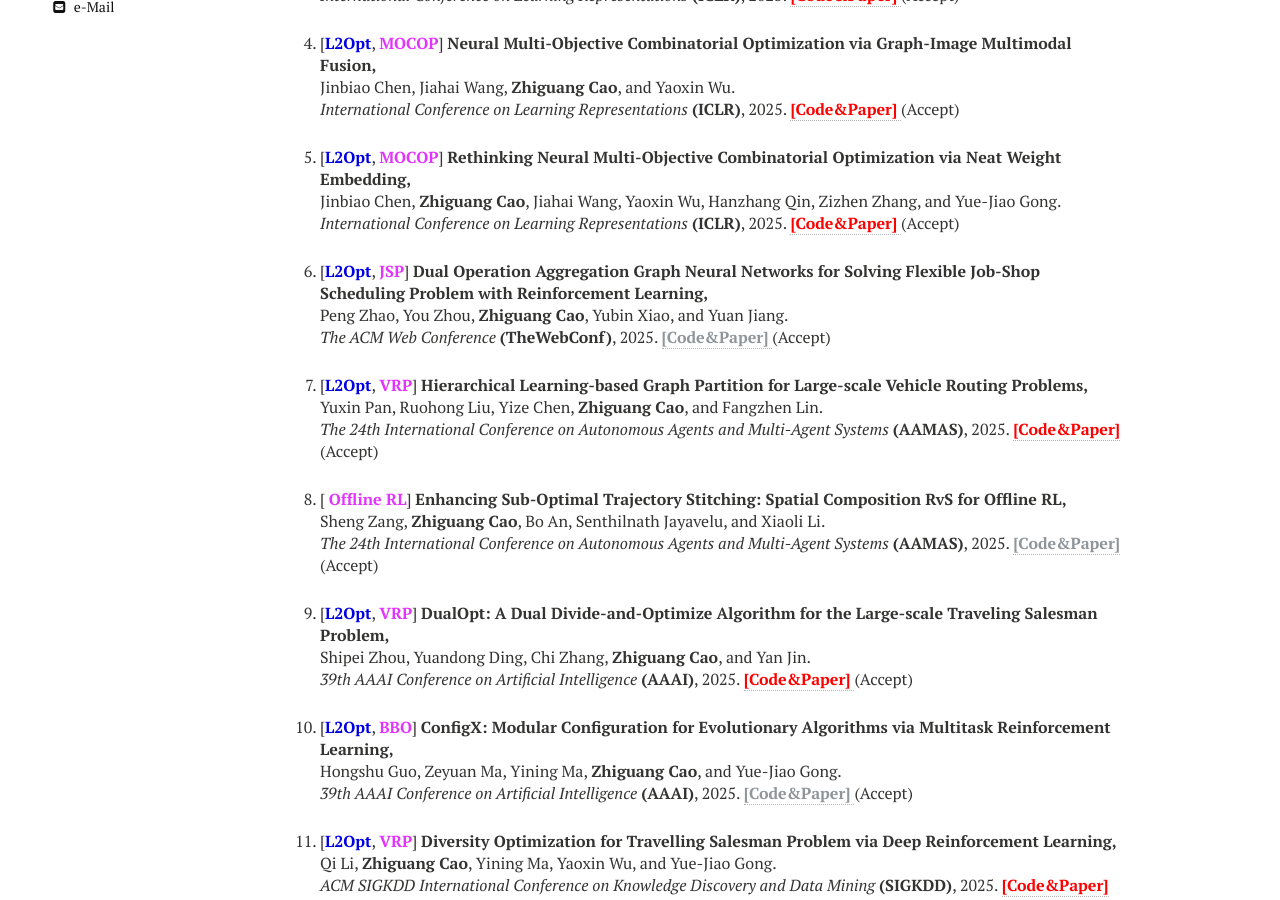
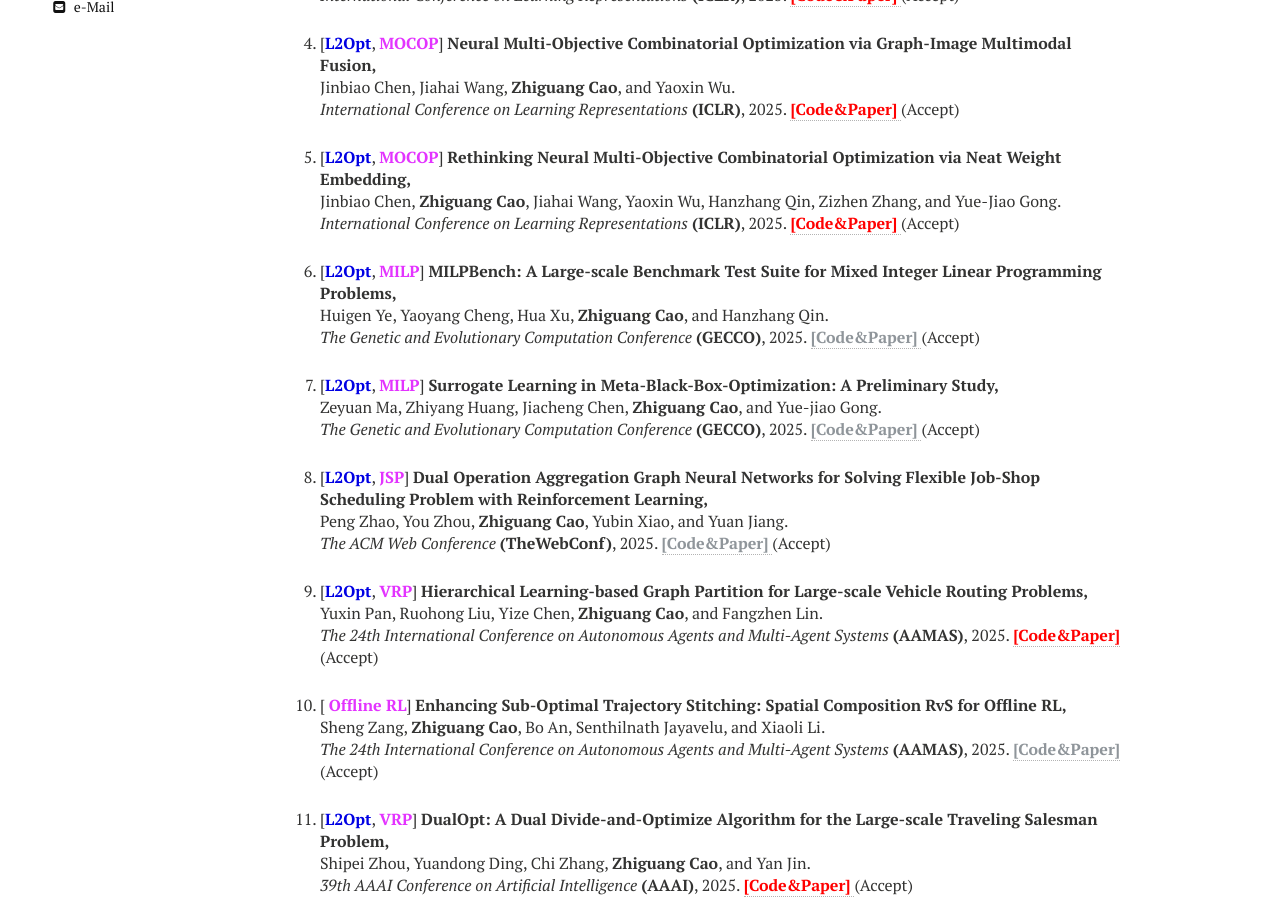
Before and after one commit to zhiguangcaosg/zhiguangcaosg.github.io, a Jekyll site: the page built from publications.md, in a window 1280 px wide and 900 px high, scrolled down 485 px. Built offline with Jekyll 4.4.1, drawn with Linux system fonts in a browser that asks for light colours; nearby versions of some CDN libraries.

Commit message:
Update publications.html

```diff
--- a/_layouts/publications.html
+++ b/_layouts/publications.html
@@ -127,6 +127,22 @@ div.bibtex pre { font-size: 75%; overflow: auto;  width: 100%; padding: 0em 0em;
 [<font color="#0000E3"><b>L2Opt</b></font>, <font color="#E333FF"><b>MOCOP</b></font>] <b>Rethinking Neural Multi-Objective Combinatorial Optimization via Neat Weight Embedding,</b>
 <br> Jinbiao Chen,   <b>Zhiguang Cao</b>, Jiahai Wang, Yaoxin Wu, Hanzhang Qin, Zizhen Zhang, and Yue-Jiao Gong.<br>
 <i> International Conference on Learning Representations</i> <b>(ICLR)</b>, 2025. <a href="https://github.com/bill-cjb/WE" target="_blank"> <font color="#FF0000"><b>[Code&Paper]</b> </font></a> (Accept)
+</p>
+</li>
+
+<li>
+<p>
+[<font color="#0000E3"><b>L2Opt</b></font>, <font color="#E333FF"><b>MILP</b></font>] <b>MILPBench: A Large-scale Benchmark Test Suite for Mixed Integer Linear Programming Problems,</b>
+<br> Huigen Ye, Yaoyang Cheng, Hua Xu, <b>Zhiguang Cao</b>, and Hanzhang Qin. <br>
+<i>  The Genetic and Evolutionary Computation Conference </i> <b>(GECCO)</b>, 2025. <a href="https://zhiguangcaosg.github.io/publications/"> <font color="#8F959A"><b>[Code&Paper]</b> </font></a> (Accept)
+</p>
+</li>
+
+<li>
+<p>
+[<font color="#0000E3"><b>L2Opt</b></font>, <font color="#E333FF"><b>MILP</b></font>] <b>Surrogate Learning in Meta-Black-Box-Optimization: A Preliminary Study,</b>
+<br> Zeyuan Ma, Zhiyang Huang, Jiacheng Chen, <b>Zhiguang Cao</b>, and Yue-jiao Gong. <br>
+<i>  The Genetic and Evolutionary Computation Conference </i> <b>(GECCO)</b>, 2025. <a href="https://zhiguangcaosg.github.io/publications/"> <font color="#8F959A"><b>[Code&Paper]</b> </font></a> (Accept)
 </p>
 </li>
 
```
